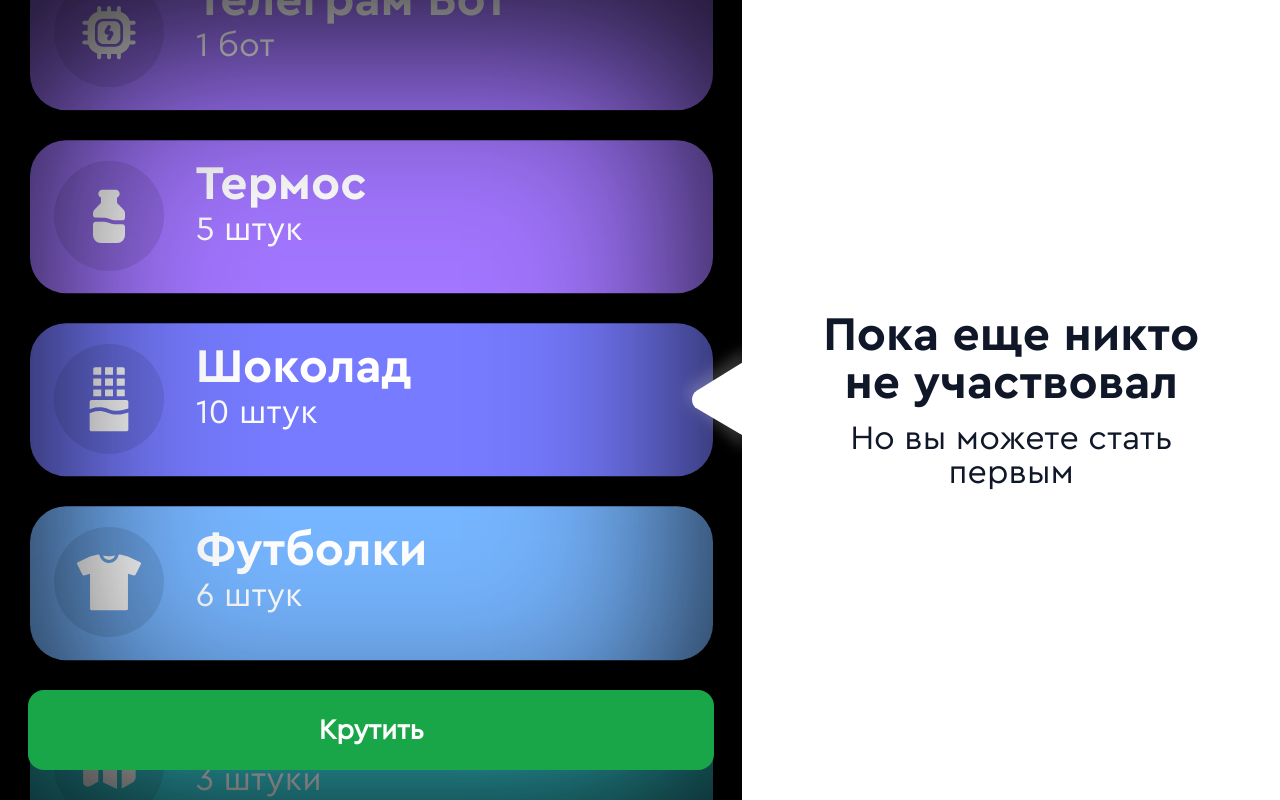
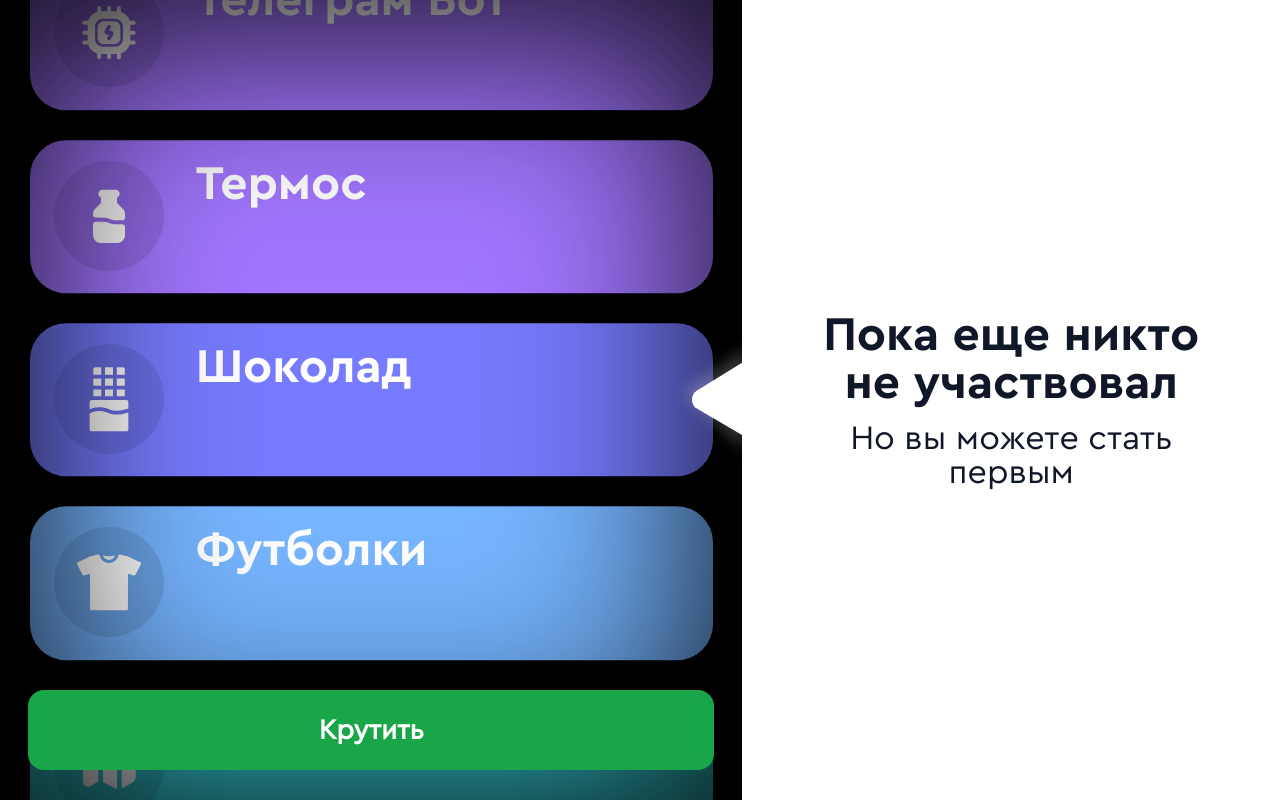
Before and after one commit to BeksultanB/fortune, a React (Vite) app: page /main/fortune in a window 1280 px wide. Built offline with nearby package versions, Linux system fonts and the light colour scheme.

Commit message:
Removed count field

```diff
--- a/src/widgets/fortune/slides.ts
+++ b/src/widgets/fortune/slides.ts
@@ -15,77 +15,66 @@ const slides = [
         icon: ThermosIcon,
         value: 'thermos',
         label: 'Термос',
-        count: '5 штук',
         color: '#A276FF',
     },
     {
         icon: ChocolateIcon,
         value: 'chocolate',
         label: 'Шоколад',
-        count: '10 штук',
         color: '#767BFF',
     },
     {
         icon: TShirtIcon,
         value: 't-shirts',
         label: 'Футболки',
-        count: '6 штук',
         color: '#76B5FF',
     },
     {
         icon: MapIcon,
         value: 'excursion',
         label: 'Экскурсия по офису',
-        count: '3 штуки',
         color: '#39DEE9',
     },
     {
         icon: PaintIcon,
         value: 'logo',
         label: 'Логотип',
-        count: '1 штука',
         color: '#18CA14',
     },
     {
         icon: SecurityIcon,
         value: 'audit',
         label: 'Аудит КБ',
-        count: '1 штука',
         color: '#FFCE21',
     },
     {
         icon: BallIcon,
         value: 'antistress ball',
         label: 'Антистресс мячик',
-        count: '10 штук',
         color: 'linear-gradient(0deg, #6F14CA 0%, #6F14CA 100%), #A276FF',
     },
     {
         icon: BagIcon,
         value: 'bag',
         label: 'Шоппер',
-        count: '4 штуки',
         color: 'linear-gradient(0deg, #39AAFC 0%, #39AAFC 100%), #A276FF',
     },
     {
         icon: CoffeeIcon,
         value: 'coffee with CEO',
         label: 'Кофе с CEO',
-        count: '1 встреча',
         color: 'linear-gradient(0deg, #767BFF 0%, #767BFF 100%), #A276FF',
     },
     {
         icon: BookIcon,
         value: 'litres subscription',
         label: 'Подписка на Литрес',
-        count: '3 штуки по 3 месяца',
         color: 'linear-gradient(0deg, #F58115 0%, #F58115 100%), #A276FF',
     },
     {
         icon: CoreIcon,
         value: 'bot',
         label: 'Телеграм Бот',
-        count: '1 бот',
         color: 'linear-gradient(0deg, #A276FF 0%, #A276FF 100%), #A276FF',
     },
 ]
```
